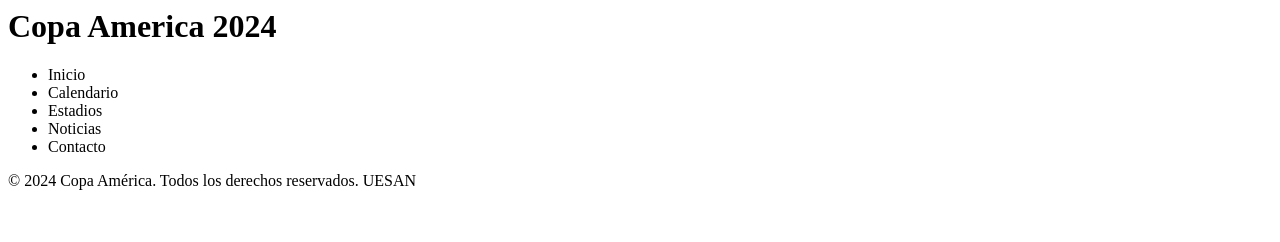
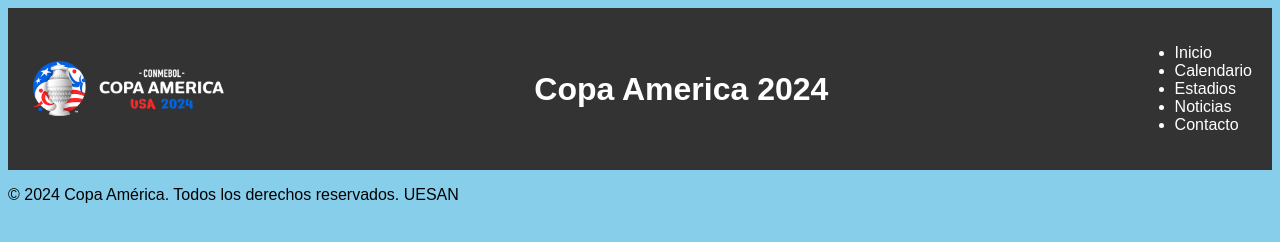
Before and after one commit to BrigiteTZ/CopaAmericaGit, a plain HTML site: page index.html in a window 1280 px wide. Drawn offline with Linux system fonts and the light colour scheme.

Commit message:
Se agregó el logo

```diff
--- a/index.html
+++ b/index.html
@@ -3,10 +3,14 @@
         <title>
             Copa America 2024
         </title>
+        <link rel="stylesheet" href="styles.css">
     </head>
     <body>
-        <h1>Copa America 2024</h1>
         <header>
+            <h1>Copa America 2024</h1>
+            <div class="logo">
+                <img src="image/logo_copa.png">
+            </div>
             <nav>
                 <ul>
                     <li>Inicio</li>
--- /dev/null
+++ b/styles.css
@@ -0,0 +1,22 @@
+body{
+    font-family: Arial, sans-serif;
+    background-color: skyblue;
+}
+
+header{
+    background-color: #333;
+    color: #fff;
+    padding: 20px;
+    display: flex;
+    justify-content: space-between;
+    align-items: center;
+}
+
+.logo {
+    order: -1;
+}
+
+.logo img{
+    width: 200px;
+    height: auto;
+}
```
Also changed, not shown: image/argentina.jpg (added), image/brasil.jpg (added), image/logo_copa.png (added).
